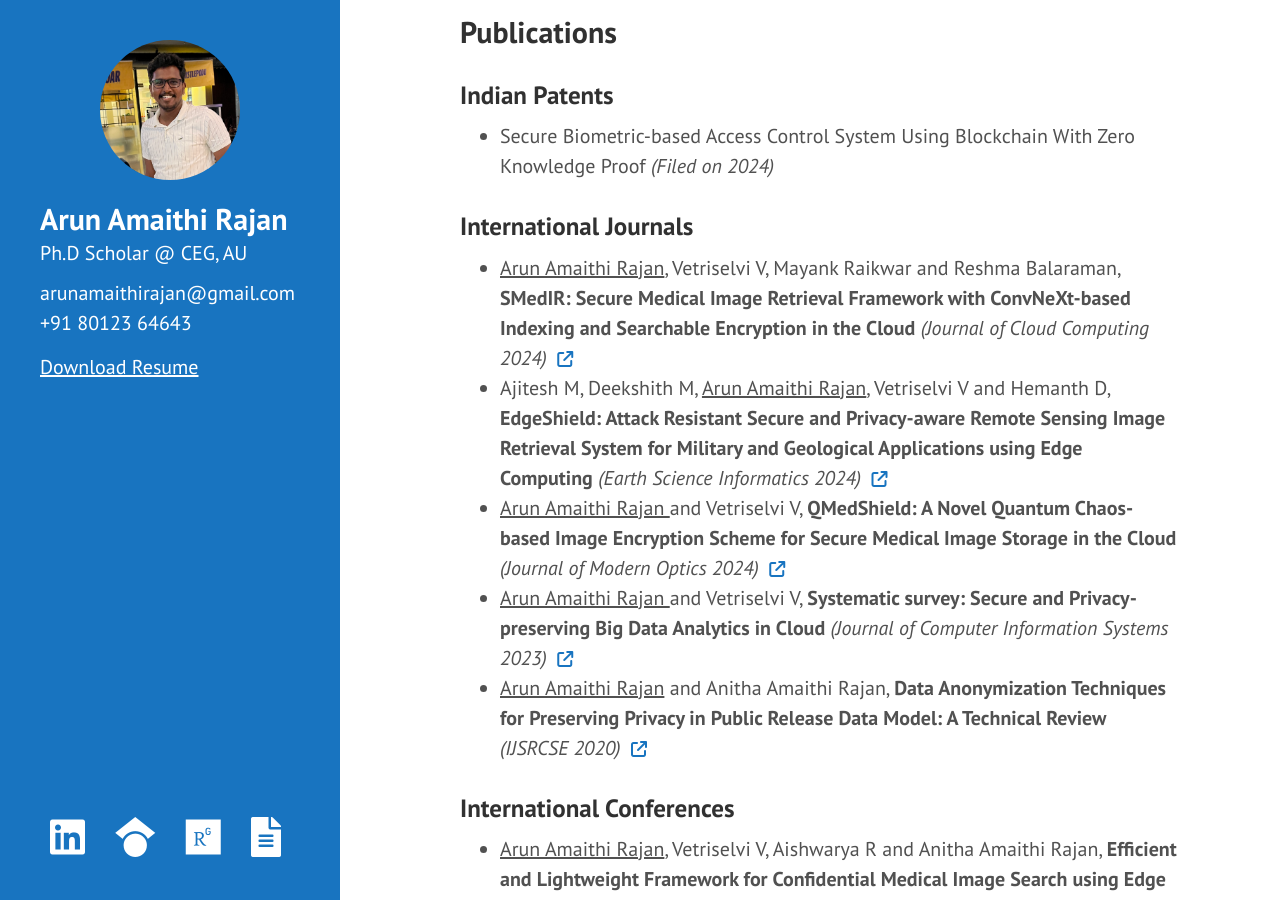
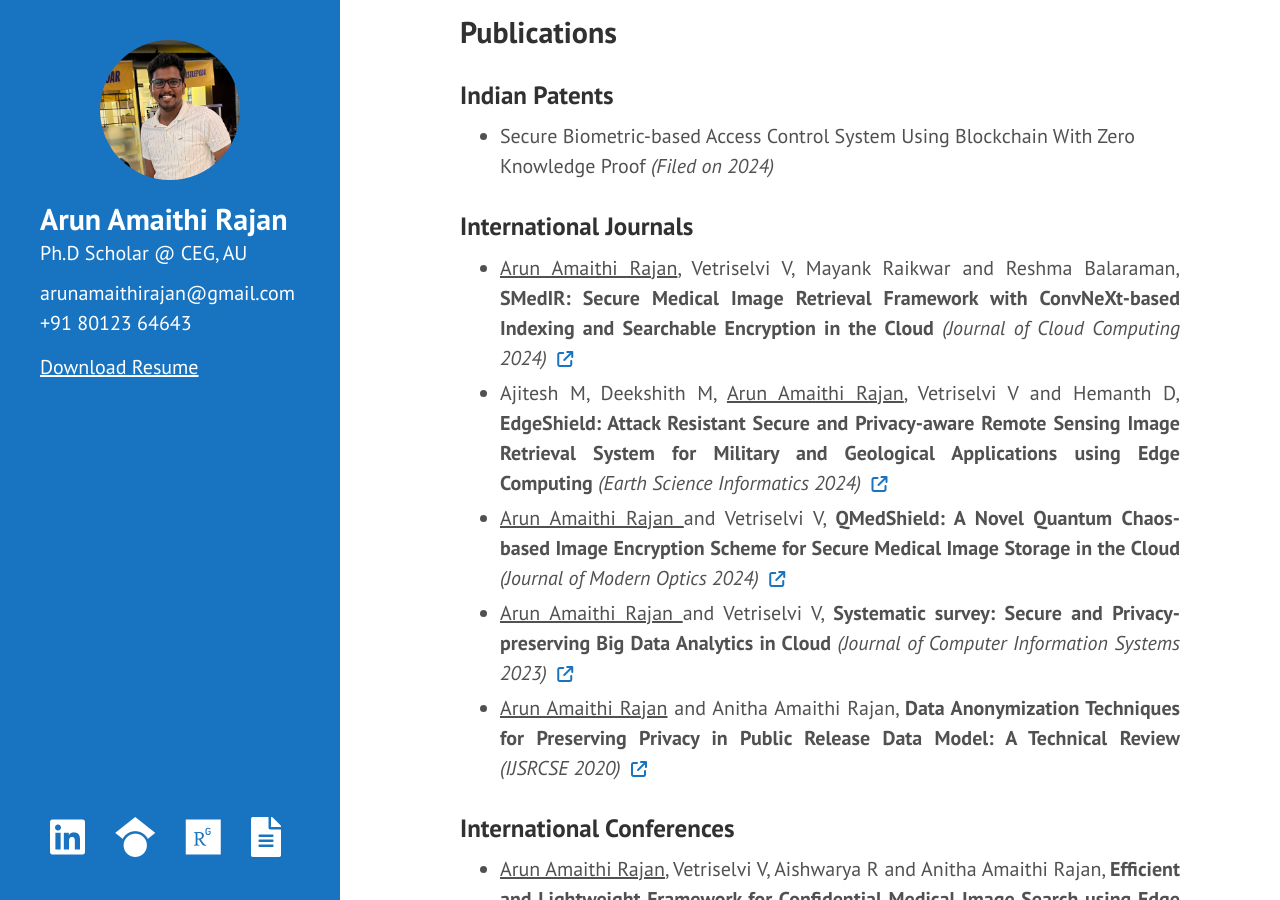
Before and after one commit to arunamaithi/arunamaithi.github.io, a Jekyll site: the page built from index.md, in a window 1280 px wide and 900 px high, scrolled down 980 px. Built offline with Jekyll 4.4.1, drawn with Linux system fonts in a browser that asks for light colours.

Commit message:
design fix

```diff
--- a/index.md
+++ b/index.md
@@ -51,37 +51,37 @@ Secure Biometric-based Access Control System Using Blockchain With Zero Knowledg
 </ul>
 
 <h3>International Journals</h3>
-<ul style="justify-content:justify;margin-bottom:5px;">
+<ul>
 
-<li>
+<li style="text-align:justify;margin-bottom:5px;">
 <u>Arun Amaithi Rajan</u>, Vetriselvi V, Mayank Raikwar and Reshma Balaraman, <b>SMedIR: Secure Medical Image Retrieval Framework with ConvNeXt-based Indexing and Searchable Encryption in the Cloud</b> <i>(Journal of Cloud Computing 2024)</i>
   <a href="{{ site.baseurl }}/papers/jcc24.pdf">
     <i class="fa-solid fa-arrow-up-right-from-square" style="font-size:16px;padding-left:5px;"></i>
   </a>
 </li>
 
-<li>
+<li style="text-align:justify;margin-bottom:5px;">
 Ajitesh M, Deekshith M, <u>Arun Amaithi Rajan</u>, Vetriselvi V and Hemanth D, <b>EdgeShield: Attack Resistant Secure and Privacy-aware Remote Sensing Image Retrieval System for Military and Geological Applications using Edge Computing</b> <i>(Earth Science Informatics 2024)</i>
 <a href="{{ site.baseurl }}/papers/esi24.pdf">
     <i class="fa-solid fa-arrow-up-right-from-square" style="font-size:16px;padding-left:5px;"></i>
 </a>
 </li>
 
-<li>
+<li style="text-align:justify;margin-bottom:5px;">
 <u>Arun Amaithi Rajan </u> and Vetriselvi V, <b>QMedShield: A Novel Quantum Chaos-based Image Encryption Scheme for Secure Medical Image Storage in the Cloud</b> <i>(Journal of Modern Optics 2024)</i>
 <a href="{{ site.baseurl }}/papers/jmo24.pdf">
     <i class="fa-solid fa-arrow-up-right-from-square" style="font-size:16px;padding-left:5px;"></i>
 </a>
 </li>
 
-<li>
+<li style="text-align:justify;margin-bottom:5px;">
 <u>Arun Amaithi Rajan </u> and Vetriselvi V, <b>Systematic survey: Secure and Privacy-preserving Big Data Analytics in Cloud</b> <i>(Journal of Computer Information Systems 2023)</i>
 <a href="{{ site.baseurl }}/papers/survey24.pdf">
     <i class="fa-solid fa-arrow-up-right-from-square" style="font-size:16px;padding-left:5px;"></i>
 </a>
 </li>
 
-<li>
+<li style="text-align:justify;margin-bottom:5px;">
 <u>Arun Amaithi Rajan</u> and Anitha Amaithi Rajan, <b>Data Anonymization Techniques for Preserving Privacy in Public Release Data Model: A Technical Review</b>
   <i>(IJSRCSE 2020)</i>
   <a href="{{ site.baseurl }}/papers/anon2020.pdf">
@@ -94,28 +94,28 @@ Ajitesh M, Deekshith M, <u>Arun Amaithi Rajan</u>, Vetriselvi V and Hemanth D, <
 <h3>International Conferences</h3>
 <ul style="justify-content:justify;margin-bottom:5px;">
 
-<li>
+<li style="text-align:justify;margin-bottom:5px;">
 <u>Arun Amaithi Rajan</u>, Vetriselvi V, Aishwarya R and Anitha Amaithi Rajan, <b>Efficient and Lightweight Framework for Confidential Medical Image Search using Edge Computing</b> <i>(IEEE CINS, UAE 2024)</i>
 <a href="{{ site.baseurl }}/papers/cins24.pdf">
     <i class="fa-solid fa-arrow-up-right-from-square" style="font-size:16px;padding-left:5px;"></i>
 </a>
 </li>
 
-<li>
+<li style="text-align:justify;margin-bottom:5px;">
 Mohamed Ihsan P.M, <u>Arun Amaithi Rajan</u>, Vetriselvi V, Gautham Kumar G and Praveen Kumar R, <b>Qcrypt: Advanced Quantum-based Image Encryption for Secure Satellite Data Transmission</b> <i>(IEEE ICEEICT, India 2024)</i> <b>(Received Best Paper Award)</b>
 <a href="{{ site.baseurl }}/papers/qc24.pdf">
     <i class="fa-solid fa-arrow-up-right-from-square" style="font-size:16px;padding-left:5px;"></i>
 </a>
 </li>
 
-<li>
+<li style="text-align:justify;margin-bottom:5px;">
 <u>Arun Amaithi Rajan</u>, Vetriselvi V and Aruna Gladys A, <b>Secure Image Encryption Model for Cloud-based Healthcare Storage using Hyperchaos and DNA Encoding</b> <i>(Springer ICCIDS, India 2023)</i> <b>(Received Best Paper Award)</b>
 <a href="{{ site.baseurl }}/papers/ienc24.pdf">
     <i class="fa-solid fa-arrow-up-right-from-square" style="font-size:16px;padding-left:5px;"></i>
 </a>
 </li>
 
-<li>
+<li style="text-align:justify;margin-bottom:5px;">
 Vetriselvi V, Pragatheeswaran Sridharan, Thirunavukkarasu Varatharajan and <u>Arun Amaithi Rajan</u>, <b>Preventing Forgeries by Securing Healthcare Data Using Blockchain Technology</b> <i>(Springer ICT4SD, India 2020)</i>
 <a href="{{ site.baseurl }}/papers/bc2020.pdf">
     <i class="fa-solid fa-arrow-up-right-from-square" style="font-size:16px;padding-left:5px;"></i>
```
